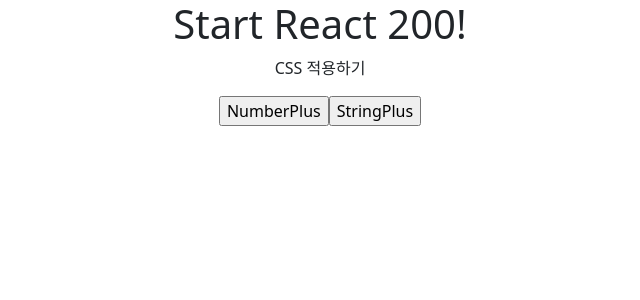
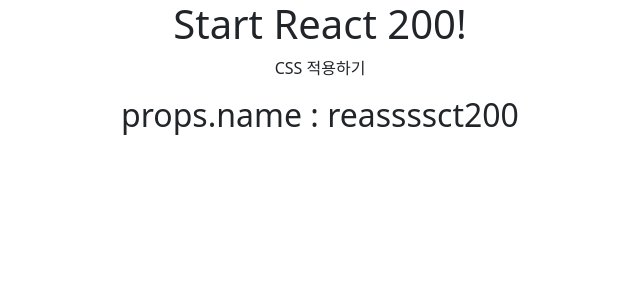
Before and after one commit to sanghwanAN/reactbook200, a React (Create React App) app: page / in a window 1280 px wide. Shown: the top 300 px of the page, without its empty margins (320-960 px from the left). Built offline with nearby package versions, Linux system fonts and the light colour scheme.

Commit message:
예제075 - finish

```diff
--- a/src/App.js
+++ b/src/App.js
@@ -1,6 +1,6 @@
 import React from 'react';
 import './App.css';
-import Currying from './R074_ReactCurrying'
+import ReactHoc from './Hoc/R075_ReactHoc'
 
 import 'bootstrap/dist/css/bootstrap.min.css';
 function App() {
@@ -8,7 +8,7 @@
     <div className="app">
       <h1>Start React 200!</h1>
       <p>CSS 적용하기</p>
-      <Currying/>
+      <ReactHoc name="reassssct200"/>
     </div>
   );
 }
--- /dev/null
+++ b/src/Hoc/R075_ReactHoc.js
@@ -0,0 +1,14 @@
+import React, { Component } from 'react';
+import withHocComponent from "./withHocComponent";
+class R075_ReactHoc extends Component {
+  render() {
+    console.log('2.HocComponent')
+    return (
+      <div>
+        <h2>props.name : {this.props.name}</h2>
+      </div>
+    );
+  }
+}
+
+export default withHocComponent(R075_ReactHoc, 'R075_ReactHoc');
--- /dev/null
+++ b/src/Hoc/withHocComponent.js
@@ -0,0 +1,12 @@
+import React from "react";
+export default function withHocComponent(InComponent, InComponentName) {
+    return class OutComponent extends React.Component {
+        componentDidMount () {
+            console.log(`3. InComponentName : ${InComponentName}`)
+        }
+        render() {
+            console.log('1. InComponent render')
+            return(<InComponent {...this.props} />)
+        }
+    }
+}
```
Also changed, not shown: 1 other file (tests, documents, lock files or other folders).
